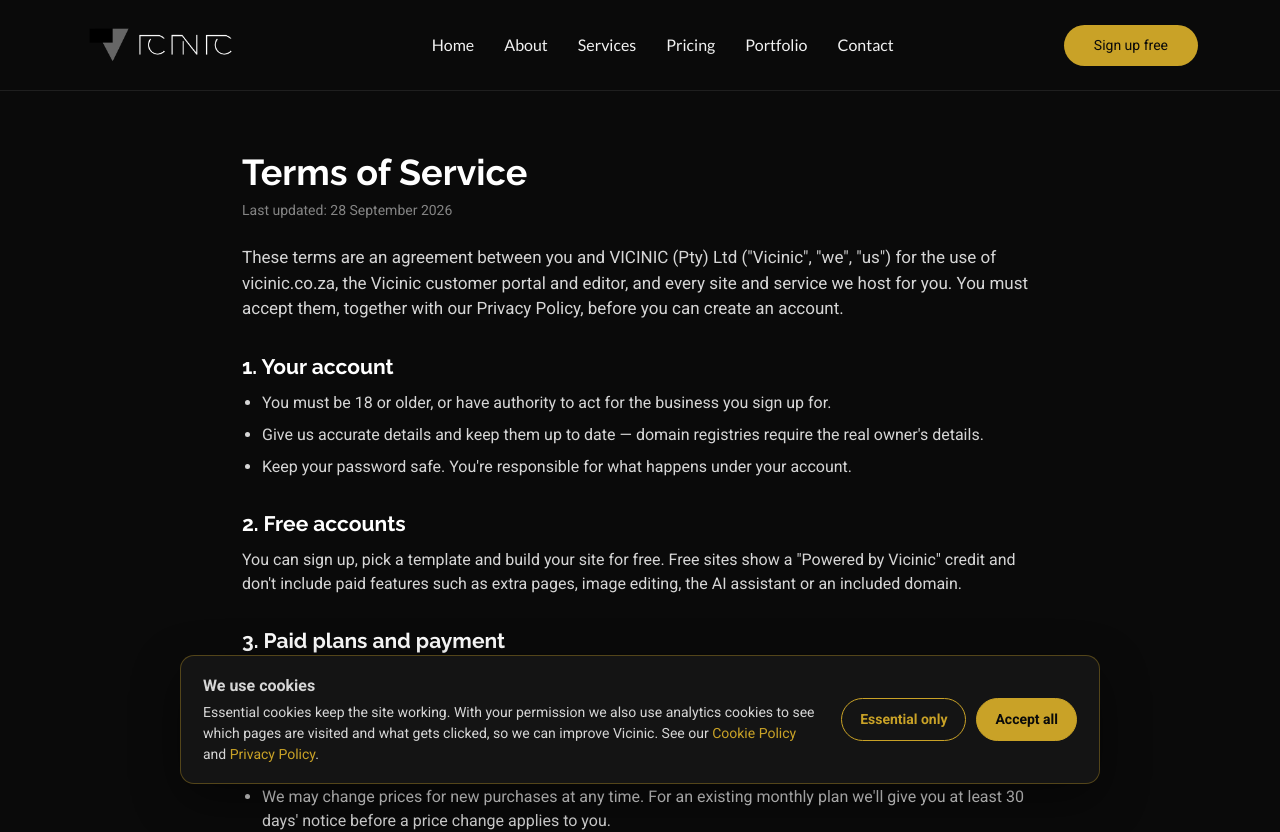
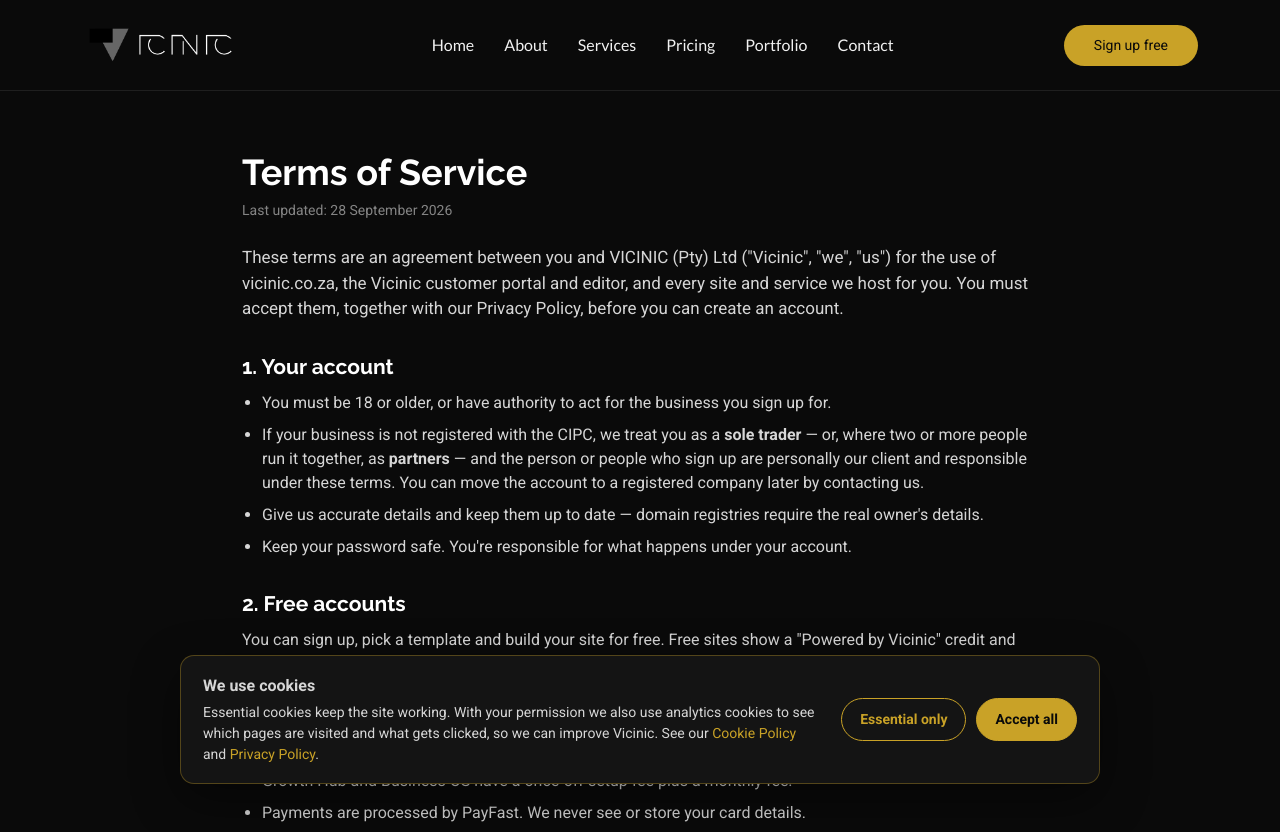
Before and after one commit to DNRessay/Digital, a React (Vite) app in the folder frontend/site/: page /terms in a window 1280 px wide. Shown: the top 832 px of the page. Built offline with nearby package versions, Linux system fonts and the light colour scheme.

Commit message:
Terms: unregistered businesses are treated as sole traders or partners
Co-Authored-By: Claude Opus 5.5 <noreply@anthropic.com>
Claude-Session: https://claude.ai/code/session_01PMaeupejWkEM7dsZoPFASZ

```diff
--- a/frontend/site/src/pages/legal/TermsPage.jsx
+++ b/frontend/site/src/pages/legal/TermsPage.jsx
@@ -10,6 +10,12 @@ export default function TermsPage() {
       <h2>1. Your account</h2>
       <ul>
         <li>You must be 18 or older, or have authority to act for the business you sign up for.</li>
+        <li>
+          If your business is not registered with the CIPC, we treat you as a <strong>sole trader</strong> — or, where
+          two or more people run it together, as <strong>partners</strong> — and the person or people who sign up are
+          personally our client and responsible under these terms. You can move the account to a registered company
+          later by contacting us.
+        </li>
         <li>Give us accurate details and keep them up to date — domain registries require the real owner's details.</li>
         <li>Keep your password safe. You're responsible for what happens under your account.</li>
       </ul>
```
